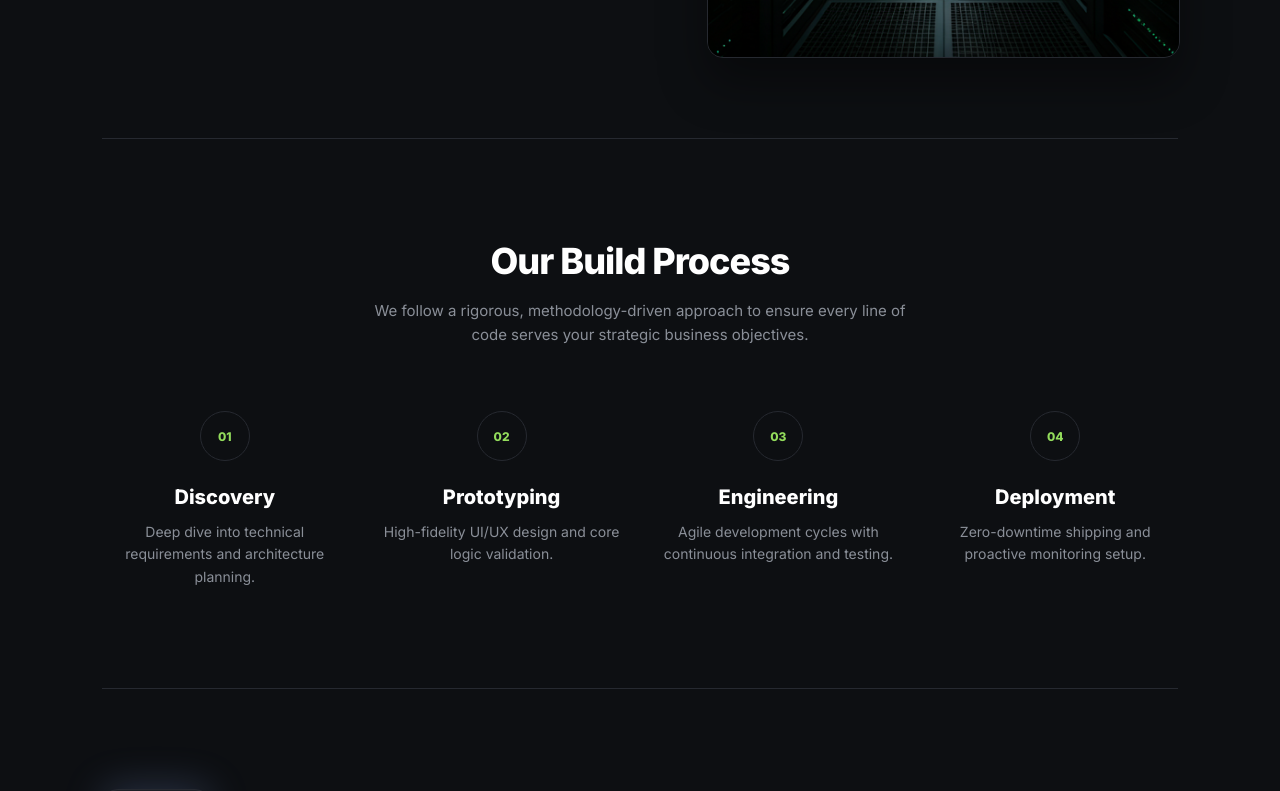
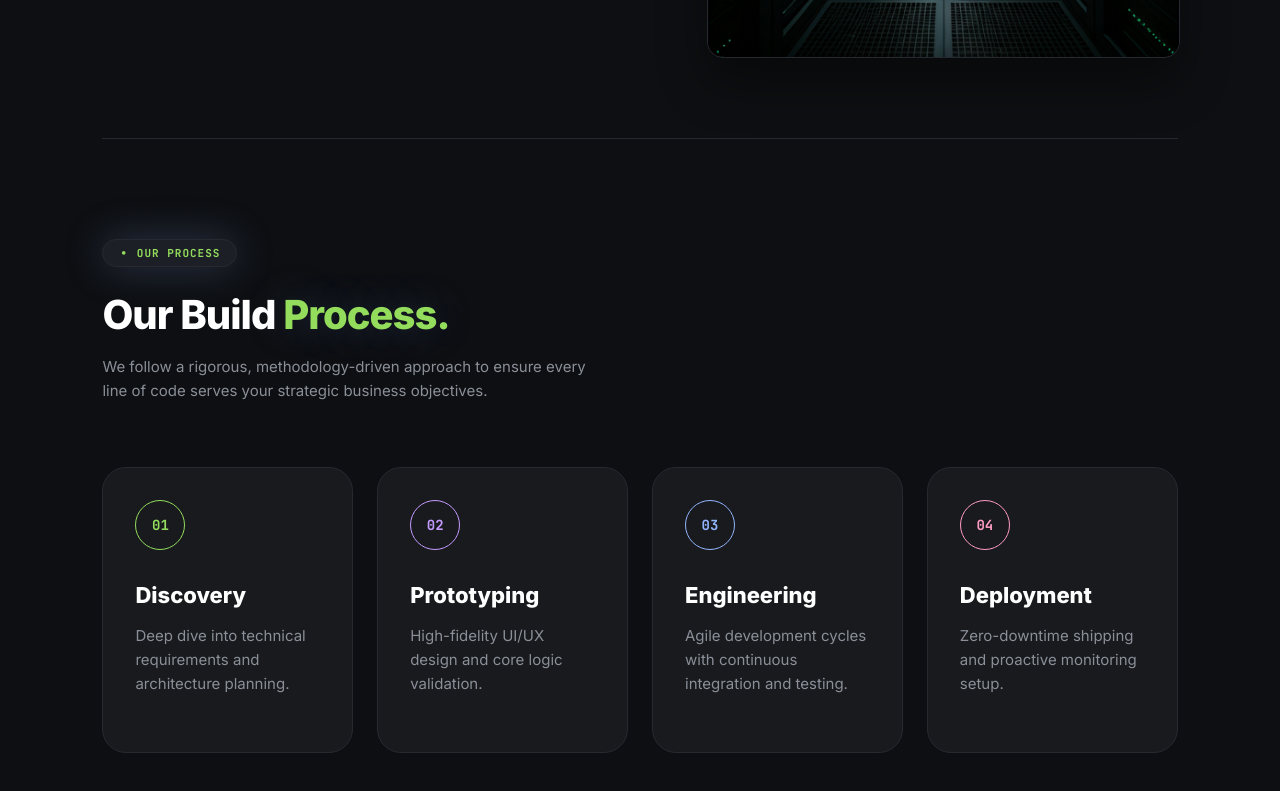
Before and after one commit to HoussamLh/React-Version, a React (Vite) app: page /about in a window 1280 px wide. Shown: the part 560-1351 px from the top of the page. Built offline with nearby package versions, Linux system fonts and the light colour scheme.

Commit message:
add colored build process cards

```diff
--- /dev/null
+++ b/src/features/about/components/BuildProcessStep.tsx
@@ -0,0 +1,91 @@
+import React from "react";
+import {
+  Card,
+  colors,
+  radius,
+  spacing,
+  typography,
+} from "../../../design-system";
+import type { BuildProcessStepItem } from "../data/buildProcess.data";
+
+type HoverAccent = "green" | "blue" | "purple" | "pink";
+
+type BuildProcessStepProps = {
+  step: BuildProcessStepItem;
+  hoverAccent?: HoverAccent;
+};
+
+const accentColors: Record<HoverAccent, string> = {
+  green: colors.accent.green,
+  blue: colors.accent.blue,
+  purple: colors.accent.purple,
+  pink: colors.accent.pink,
+};
+
+export const BuildProcessStep: React.FC<BuildProcessStepProps> = ({
+  step,
+  hoverAccent = "green",
+}) => {
+  const accentColor = accentColors[hoverAccent];
+
+  return (
+    <Card
+      interactive
+      hoverAccent={hoverAccent}
+      style={styles.card}
+      className="about-build-process-step"
+    >
+      <div
+        style={{
+          ...styles.numberCircle,
+          border: `1px solid ${accentColor}`,
+          color: accentColor,
+        }}
+        className="mono-text"
+      >
+        {step.number}
+      </div>
+
+      <h3 style={styles.title}>{step.title}</h3>
+
+      <p style={styles.description}>{step.description}</p>
+    </Card>
+  );
+};
+
+const styles = {
+  card: {
+    padding: spacing.xl,
+    borderRadius: radius["2xl"],
+    minHeight: "220px",
+    display: "flex",
+    flexDirection: "column" as const,
+    alignItems: "flex-start",
+  },
+
+  numberCircle: {
+    width: "48px",
+    height: "48px",
+    borderRadius: radius.pill,
+    display: "flex",
+    alignItems: "center",
+    justifyContent: "center",
+    fontSize: typography.fontSize.sm,
+    fontWeight: typography.fontWeight.bold,
+    marginBottom: spacing.xl,
+  },
+
+  title: {
+    fontSize: typography.fontSize.cardTitle,
+    fontWeight: typography.fontWeight.bold,
+    color: colors.text.main,
+    margin: `0 0 ${spacing.md} 0`,
+  },
+
+  description: {
+    fontSize: typography.fontSize.md,
+    color: colors.text.muted,
+    lineHeight: typography.lineHeight.relaxed,
+    margin: 0,
+  },
+};
--- a/src/features/about/data/buildProcess.data.ts
+++ b/src/features/about/data/buildProcess.data.ts
@@ -1,6 +1,10 @@
-import type { ProcessStep } from "../../../shared/sections";
+export type BuildProcessStepItem = {
+  number: string;
+  title: string;
+  description: string;
+};
 
-export const buildProcessSteps: ProcessStep[] = [
+export const buildProcessSteps: BuildProcessStepItem[] = [
   {
     number: "01",
     title: "Discovery",
--- a/src/features/about/sections/BuildProcess.tsx
+++ b/src/features/about/sections/BuildProcess.tsx
@@ -1,16 +1,56 @@
 import React from "react";
-import { ProcessSection } from "../../../shared/sections";
+import { colors, SectionHeader, spacing } from "../../../design-system";
+import { BuildProcessStep } from "../components/BuildProcessStep";
 import { buildProcessSteps } from "../data/buildProcess.data";
+
+const hoverAccents = ["green", "purple", "blue", "pink"] as const;
 
 export const BuildProcess: React.FC = () => {
   return (
-    <ProcessSection
-      titleStart="Our Build Process"
-      subtitle="We follow a rigorous, methodology-driven approach to ensure every line of code serves your strategic business objectives."
-      steps={buildProcessSteps}
-      gridClassName="workflow-grid"
-      cardClassName="workflow-step"
-      circleClassName="build-process"
-    />
+    <section style={styles.container} className="about-build-process">
+      <SectionHeader
+        badgeText="OUR PROCESS"
+        title="Our Build"
+        titleAccent="Process."
+        subtitle="We follow a rigorous, methodology-driven approach to ensure every line of code serves your strategic business objectives."
+        containerStyle={styles.header}
+        textWrapperStyle={styles.textWrapper}
+      />
+
+      <div style={styles.grid} className="about-build-process-grid">
+        {buildProcessSteps.map((step, index) => (
+          <BuildProcessStep
+            key={step.number}
+            step={step}
+            hoverAccent={hoverAccents[index]}
+          />
+        ))}
+      </div>
+    </section>
   );
 };
+
+const styles = {
+  container: {
+    padding: `${spacing.section} 0`,
+    backgroundColor: colors.background.dark,
+    borderTop: `1px solid ${colors.border.default}`,
+  },
+
+  header: {
+    marginBottom: spacing["3xl"],
+  },
+
+  textWrapper: {
+    display: "flex",
+    flexDirection: "column" as const,
+    alignItems: "flex-start",
+    textAlign: "left" as const,
+  },
+
+  grid: {
+    display: "grid",
+    gridTemplateColumns: "repeat(4, 1fr)",
+    gap: spacing.lg,
+  },
+};
```
